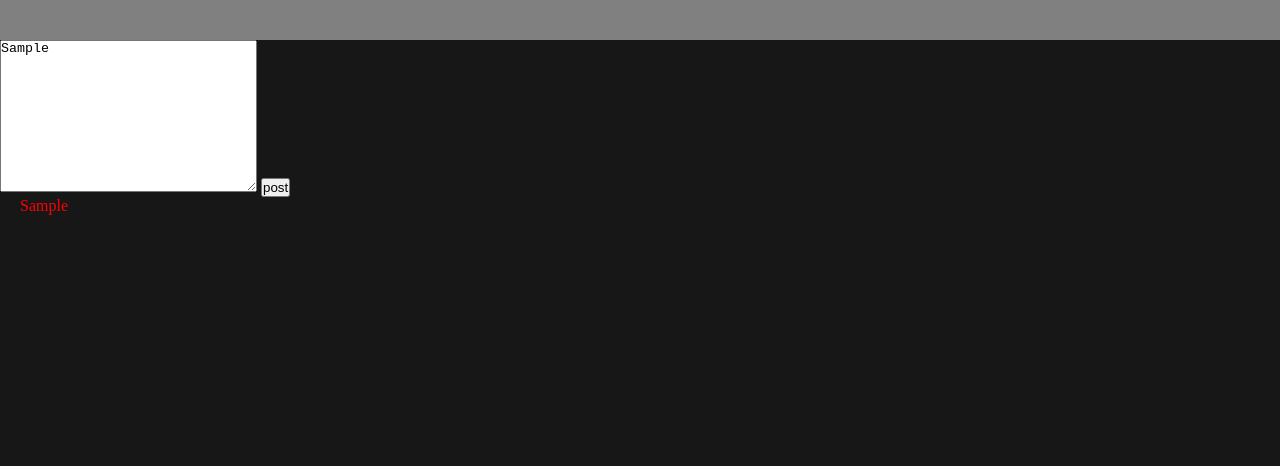
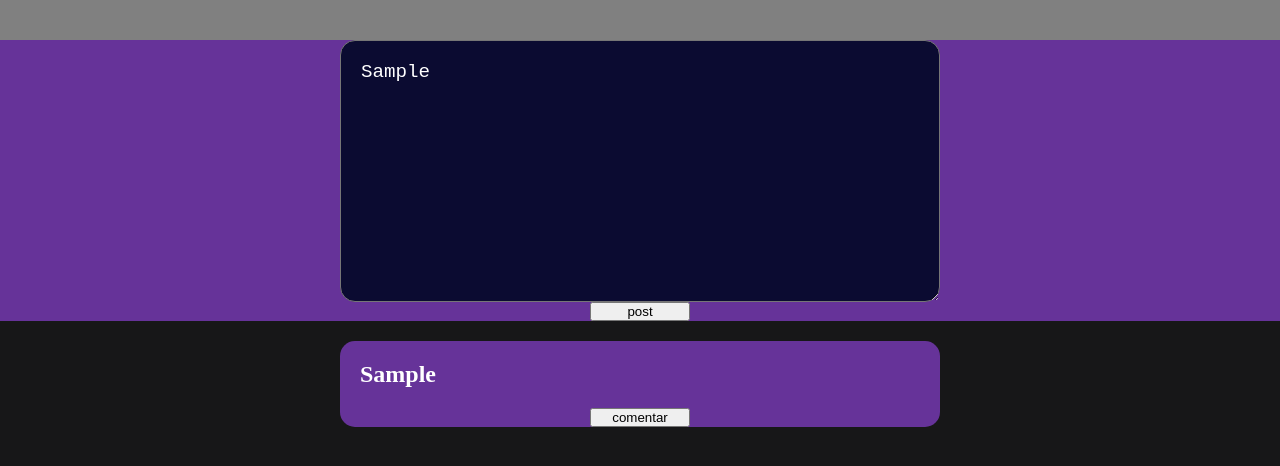
Before and after one commit to Gabo1593/redSocial, a plain HTML site: page index.html in a window 1280 px wide. Both pictures are taken after typing "Sample" into the empty fields and a click on the button "post". Shown: the part 40-506 px from the top of the page. Drawn offline with Linux system fonts and the light colour scheme.

Commit message:
agregado fucnion de postear

```diff
--- a/index.html
+++ b/index.html
@@ -16,10 +16,11 @@
     </header>
     <section>
         <div class="post">
-            <textarea name="post" id="post" cols="30" rows="10"></textarea>
+            <textarea class="post--text" name="post" id="post" cols="30" rows="10"></textarea>
             <button class="botonPost">post</button>
         </div>
     </section>
+    <section id="posted"></section>
 
     <script src="./main/main.js"></script>
 </body>
--- a/main/main.js
+++ b/main/main.js
@@ -2,12 +2,22 @@ const X = (id) => document.querySelector(id);
 const botonPost = X(".botonPost");
 const text = X("#post");
 const divPost = X(".post");
+const sectionPost = X("#posted");
+const botonPosted = document.createElement("button");
+const newPost = document.createElement("h2");
+const textArea = document.createElement("textarea");
+
 
 botonPost.addEventListener("click", ()=>{console.log(text.value);
-const newPost = document.createElement("p");
+botonPosted.classList = "botonPosted"
+botonPosted.innerText = "comentar"
 const newPostValue = text.value;
-newPost.style.color = "red";
 newPost.classList = "newPostParrafo"
+sectionPost.classList = "posted";
 newPost.append(newPostValue);
-divPost.append(newPost);
+sectionPost.append(newPost, botonPosted);
 });
+
+// botonPosted.addEventListener("click", ()=>{console.log(text.value);
+//     textArea
+// });
--- a/style/style.css
+++ b/style/style.css
@@ -15,7 +15,51 @@ header{
     align-items: center;
     justify-content: center;
 }
+section{
+    display: flex;
+    flex-direction: column;
+    width: 100%;
+    height: auto;
+    background-color: rebeccapurple;
+    margin-bottom: 20px;
+}
 
+.post{
+    width: 100%;
+    width: auto;
+    display: flex;
+    flex-direction: column;
+}
+.post--text{
+    display: inline-flex;
+    background-color: rgb(11, 11, 49);
+    width: 600px;
+    color: white;
+    border-radius: 15px;
+    position: relative;
+    margin: auto;
+    padding: 20px;
+    font-size: 1.2rem;
+}
+
+.botonPost{
+    width: 100px;
+    margin: auto;
+}
+
+.posted{
+    width: 600px;
+    height: auto;
+    margin: auto;
+    border-radius: 15px;
+}
 .newPostParrafo{
-    margin-left: 20px;
+    padding: 20px;
+    color: white;
+
+
 }
+.botonPosted{
+    width: 100px;
+    margin: auto;
+}
```
